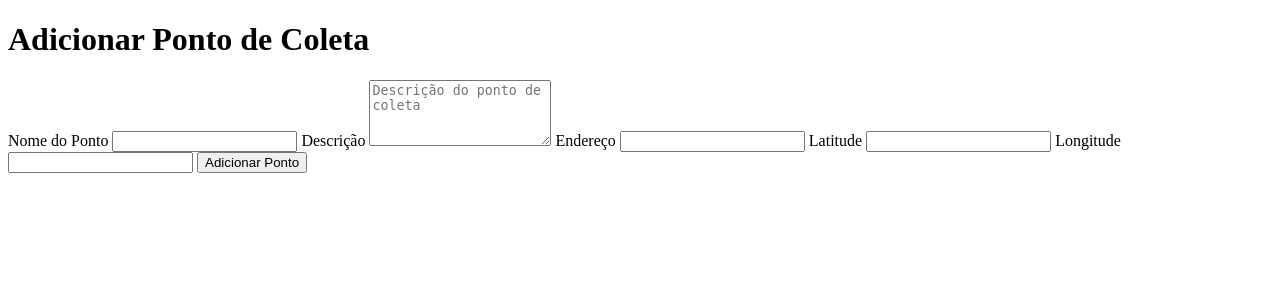
After one commit to FiLpoix/map-coleta-seletiva, a Django app: template templates/pontos/add_ponto.html in a window 1280 px wide. The commit adds this page. Shown: the top 300 px of the page. Run offline with Django 5.2, Linux system fonts and the light colour scheme; the template is opened without the code that fills it, so the values that code supplies are empty.

Commit message:
função adicionar ponto

```diff
--- a/pontos/urls.py
+++ b/pontos/urls.py
@@ -1,7 +1,7 @@
 from django.urls import path, include
 from rest_framework.routers import DefaultRouter
 from .views import PontoColetaViewSet
-from .views import mapa
+from .views import mapa, adicionar_ponto
 
 router = DefaultRouter()
 router.register(r'pontos', PontoColetaViewSet)
@@ -9,4 +9,5 @@ router.register(r'pontos', PontoColetaViewSet)
 urlpatterns = [
     path('', include(router.urls)),
     path('mapa/', mapa, name='mapa'),
+    path('adicionar/', adicionar_ponto, name='adicionar_ponto'),
 ]
--- a/pontos/views.py
+++ b/pontos/views.py
@@ -26,3 +26,7 @@ def mapa(request):
 
     mapa_html = mapa._repr_html_()
     return render(request, 'pontos/mapa.html', {'mapa': mapa_html})
+
+
+def adicionar_ponto(request):
+    return render(request, 'pontos/add_ponto.html')
--- /dev/null
+++ b/templates/pontos/add_ponto.html
@@ -0,0 +1,59 @@
+<!DOCTYPE html>
+<html lang="en">
+<head>
+    <meta charset="UTF-8">
+    <meta name="viewport" content="width=device-width, initial-scale=1.0">
+    <title>Adicionar Ponto de Coleta</title>
+</head>
+<body>
+    <h1>Adicionar Ponto de Coleta</h1>
+    <form id="pontoForm">
+        <label for="nome">Nome do Ponto</label>
+        <input type="text" id="nome" name="nome" placeholder="" required>
+
+        <label for="descricao">Descrição</label>
+        <textarea id="descricao" name="descricao" placeholder="Descrição do ponto de coleta" rows="4" required></textarea>
+
+        <label for="endereco">Endereço</label>
+        <input type="text" id="endereco" name="endereco" placeholder="" required>
+
+        <label for="latitude">Latitude</label>
+        <input type="number" step="any" id="latitude" name="latitude" placeholder="" required>
+
+        <label for="longitude">Longitude</label>
+        <input type="number" step="any" id="longitude" name="longitude" placeholder="" required>
+
+        <button type="button" onclick="adicionarPonto()">Adicionar Ponto</button>
+    </form>
+
+    <div class="message" id="message"></div>
+
+    <script>
+        async function adicionarPonto() {
+            const nome = document.getElementById('nome').value;
+            const descricao = document.getElementById('descricao').value;
+            const endereco = document.getElementById('endereco').value;
+            const latitude = parseFloat(document.getElementById('latitude').value);
+            const longitude = parseFloat(document.getElementById('longitude').value);
+
+            const response = await fetch('/api/pontos/', {
+                method: 'POST',
+                headers: {
+                    'Content-Type': 'application/json',
+                },
+                body: JSON.stringify({ nome, descricao, endereco, latitude, longitude }),
+            });
+
+            const messageDiv = document.getElementById('message');
+            if (response.ok) {
+                messageDiv.style.color = 'green';
+                messageDiv.textContent = 'Ponto de coleta adicionado com sucesso!';
+                document.getElementById('pontoForm').reset();
+            } else {
+                messageDiv.style.color = 'red';
+                messageDiv.textContent = 'Erro ao adicionar o ponto de coleta. Tente novamente.';
+            }
+        }
+    </script>
+</body>
+</html>
--- a/templates/pontos/mapa.html
+++ b/templates/pontos/mapa.html
@@ -7,7 +7,9 @@
 </head>
 <body>
     <h1>Mapa de Coleta Seletiva</h1>
-    <div style="width: 100%; height: 500px;">
+    <p>Adicione pontos de coleta seletiva:</p>
+    <a href="http://127.0.0.1:8000/api/adicionar/">aqui</a>
+    <div style="width: 50%; height: 500px;">
         {{ mapa|safe }}
     </div>
 </body>
```
